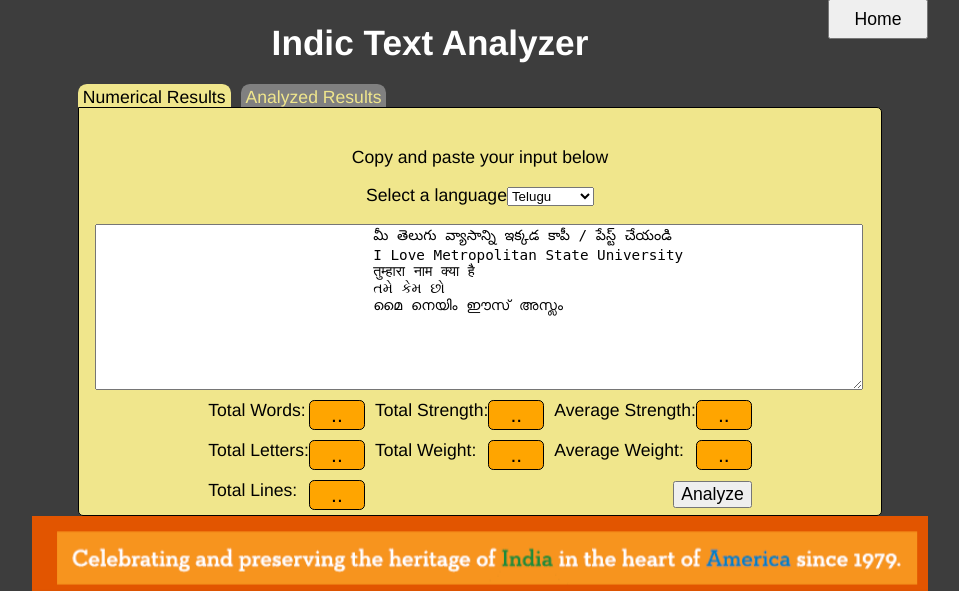
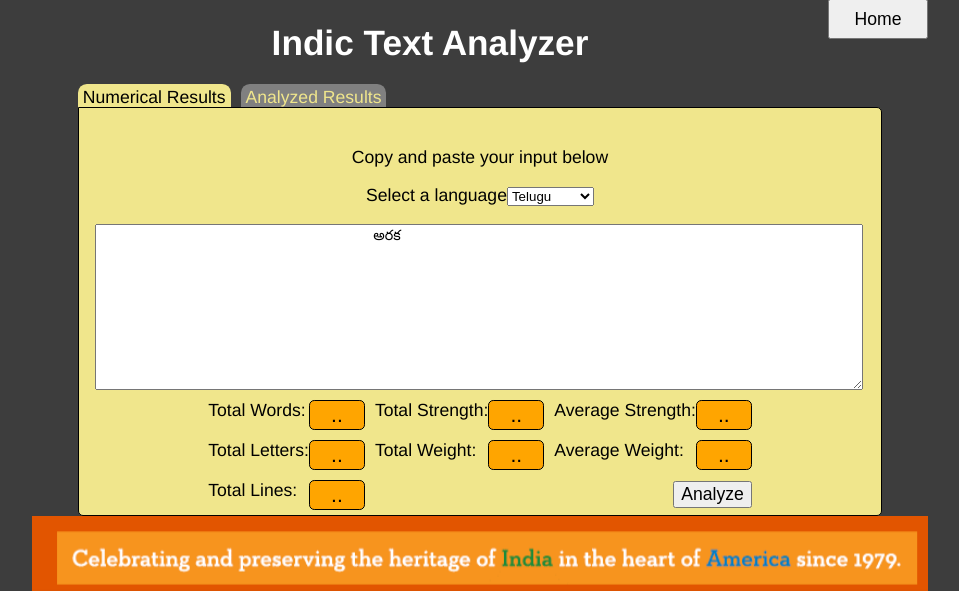
Before and after one commit to sjasthi/indic-wp, a PHP site: page / in a window 1280 px wide. Shown: the part 209-800 px from the top of the page, without its empty margins (160-1119 px from the left). Run offline with PHP 8.4, Linux system fonts and the light colour scheme; some libraries are stand-ins or nearby versions.

Commit message:
Fixing the repo with the latest fix

```diff
--- a/gujarati_parser.php
+++ b/gujarati_parser.php
@@ -116,7 +116,7 @@
             }
             if(strcmp($to_explode[$pos], "\\") == 0) { // if the the character in question is a slash...
                 if(strcmp($to_explode[$pos + 1], "u") == 0) { // ...followed by a u...
-                    $char = 0 + ("0x" . substr($to_explode, $pos + 2, 4)); // convert to a number
+                    $char = intval(substr($to_explode, $pos + 2, 4), 16); // convert to a number
                     if(isGujarati($char)) {
                         // if it matches, add it as a character, bump the counter up by six, and continue
                         $exploded[$e_pos++] = $char;
--- a/index.html
+++ b/index.html
@@ -27,9 +27,6 @@
 	<div id="mainchild">
 		<div id="numeric" class="results">
 			<br><p style="text-align:center">Copy and paste your input below</p>
-			<!--<p style="text-align:center">మీ తెలుగు వ్యాసాన్ని ఇక్కడ కాపీ / పేస్ట్ చేయండి</p>-->
-
-
 
 			<div><center><p>Select a language<select id="language" onchange="dropdown_update()">
 				<option value="Telugu">Telugu</option>
@@ -41,26 +38,28 @@
 			</div>
 
 			<textarea rows="10" cols="85" id="inputarea" oninput="process_update()">
-				మీ తెలుగు వ్యాసాన్ని ఇక్కడ కాపీ / పేస్ట్ చేయండి
-				I Love Metropolitan State University
-				तुम्हारा नाम क्या है
-				તમે કેમ છો
-				മൈ നെയിം ഈസ്‌ അസ്ലം
+				అరక
 			</textarea>
 			<table id="stats">
-				<tr><td>Total Words: <span id="tot_words" class="statbox">..</span></td>
+				<tr>
+					<td>Total Words: <span id="tot_words" class="statbox">..</span></td>
 					<td>Total Strength: <span id="tot_strength" class="statbox">..</span></td>
 					<td>Average Strength: <span id="avg_strength" class="statbox">..</span></td>
 				</tr>
-				<tr><td>Total Letters: <span id="tot_letters" class="statbox">..</span></td>
+
+				<tr>
+					<td>Total Letters: <span id="tot_letters" class="statbox">..</span></td>
 					<td>Total Weight: <span id="tot_weight" class="statbox">..</span></td>
 					<td>Average Weight: <span id="avg_weight" class="statbox">..</span></td>
 				</tr>
-				<tr><td>Total Lines: <span id="tot_lines" class="statbox">..</span></td>
+
+				<tr>
+					<td>Total Lines: <span id="tot_lines" class="statbox">..</span></td>
 					<td style="text-align:right"><span id="status"></span></td>
 					<td align="right"><input type="button" id="analyze" value="Analyze" onclick="analyze_this()"></td>
 				</tr>
 			</table>
+
 		</div>
 		<div id="analysis" class="results">
 		</div>
@@ -76,10 +75,13 @@
 			$('#status').text("text is empty");
 			return;
 		}
+
 		xmlhttp = new XMLHttpRequest();
 		xmlhttp.onreadystatechange = function() {
+			// 4 = request has been completed
+			// 200 = 200 - server response OK
 			if( xmlhttp.readyState == 4 && xmlhttp.status == 200 ) {
-				var retdata = xmlhttp.responseText.split("|");
+				var retdata = xmlhttp.responseText.split("|"); // comes from analyze.php lines 85-88
 				$('#tot_words').text( retdata[0] );
 				$('#tot_letters').text( retdata[1] );
 				$('#tot_lines').text( retdata[2] );
@@ -87,10 +89,14 @@
 				$('#tot_weight').text( retdata[4] );
 				$('#avg_strength').text( parseFloat(retdata[5]).toPrecision(2) );
 				$('#avg_weight').text( parseFloat(retdata[6]).toPrecision(2) );
+
+
 				var analtable = "<br><table id='analysis_table'><tr><th>No.</th><th>Word</th><th>Length</th><th>Frequency<th></tr>";
 				var rownum = 0;
+
 				for(var i=7; i < retdata.length; i++) {
 					var analdata = retdata[i].split(',');
+					// x += y is shorthand for x = x + y
 					analtable += "<tr class='analrow" + (rownum++ % 2) + "'><td class='analno'>" + analdata[0];
 					analtable += "</td><td class='analword'>" + analdata[1] + "</td>";
 					analtable += "<td class='anallen'>" + analdata[2] + "</td>"
@@ -100,7 +106,10 @@
 				$('#status').text("done");
 			}
 		}
+
+		// Send the request off to a PHP file (analyze.php) on the server
 		xmlhttp.open("POST", "analyze.php");
+		//To POST data like an HTML form, add an HTTP header with setRequestHeader()
 		xmlhttp.setRequestHeader("Content-type", "application/x-www-form-urlencoded");
 		// adding a newline to the submission, since analyze.php counts lines wrong
 		// if the essay ends with punctuation and no newline. This is a terrible
@@ -110,6 +119,8 @@
 		var e = document.getElementById("language");
 		var strUser = e.options[e.selectedIndex].value;
 		var  the_data = 'to_parse='+$('#inputarea').val()+'&to_language='+strUser.toString();
+
+		//Specify the data you want to send in the send() method
 		xmlhttp.send( the_data );
 
 		$('#status').text("processing...");
@@ -120,15 +131,17 @@
 		auto_anal = setTimeout(analyze_this, 2000);
 		$('.statbox').text("..");
 		$('#status').text("text is unprocessed");
-	}
+	} // end dropdown_update
 
 	function process_update() {
+		// prevent analyze_this from executing until user is done typing
 		clearTimeout(auto_anal);
 		auto_anal = setTimeout(analyze_this, 2000);
 		$('.statbox').text("..");
 		$('#status').text("text is unprocessed");
 	} // end process_update
 
+	// +/- CSS for tabs
 	$(document).ready(function() {
 		$('.tabs a').click(function() {
 			var $this = $(this);
--- a/malayalam_parser.php
+++ b/malayalam_parser.php
@@ -128,7 +128,7 @@ function explode_malayalam($to_explode) {
         }
         if(strcmp($to_explode[$pos], "\\") == 0) { // if the the character in question is a slash...
             if(strcmp($to_explode[$pos + 1], "u") == 0) { // ...followed by a u...
-                $char = 0 + ("0x" . substr($to_explode, $pos + 2, 4)); // convert to a number
+                $char = intval(substr($to_explode, $pos + 2, 4), 16); // convert to a number
                 if(isMalayalam($char)) {
                     // if it matches, add it as a character, bump the counter up by six, and continue
                     $exploded[$e_pos++] = $char;
--- /dev/null
+++ b/test.php
@@ -0,0 +1,3 @@
+<?php
+
+phpinfo(); ?>
--- a/word_processor.php
+++ b/word_processor.php
@@ -36,7 +36,7 @@ class wordProcessor {
 	protected $code_points = array();
 
 	// constructor
-	function wordProcessor($word, $language) {
+	function __construct($word, $language) {
 		if(is_string($word)) return $this->setWord($word, $language);
 	}
 
--- /dev/null
+++ b/words.txt
@@ -0,0 +1,5 @@
+అరక   3
+అమ్మ 2
+స్త్రీ 1
+ఆస్ట్రేలియా 4
+ఆనందమకరందము  8
```
Also changed, not shown: analyze.php (+15 -3 lines), 1 other file.
